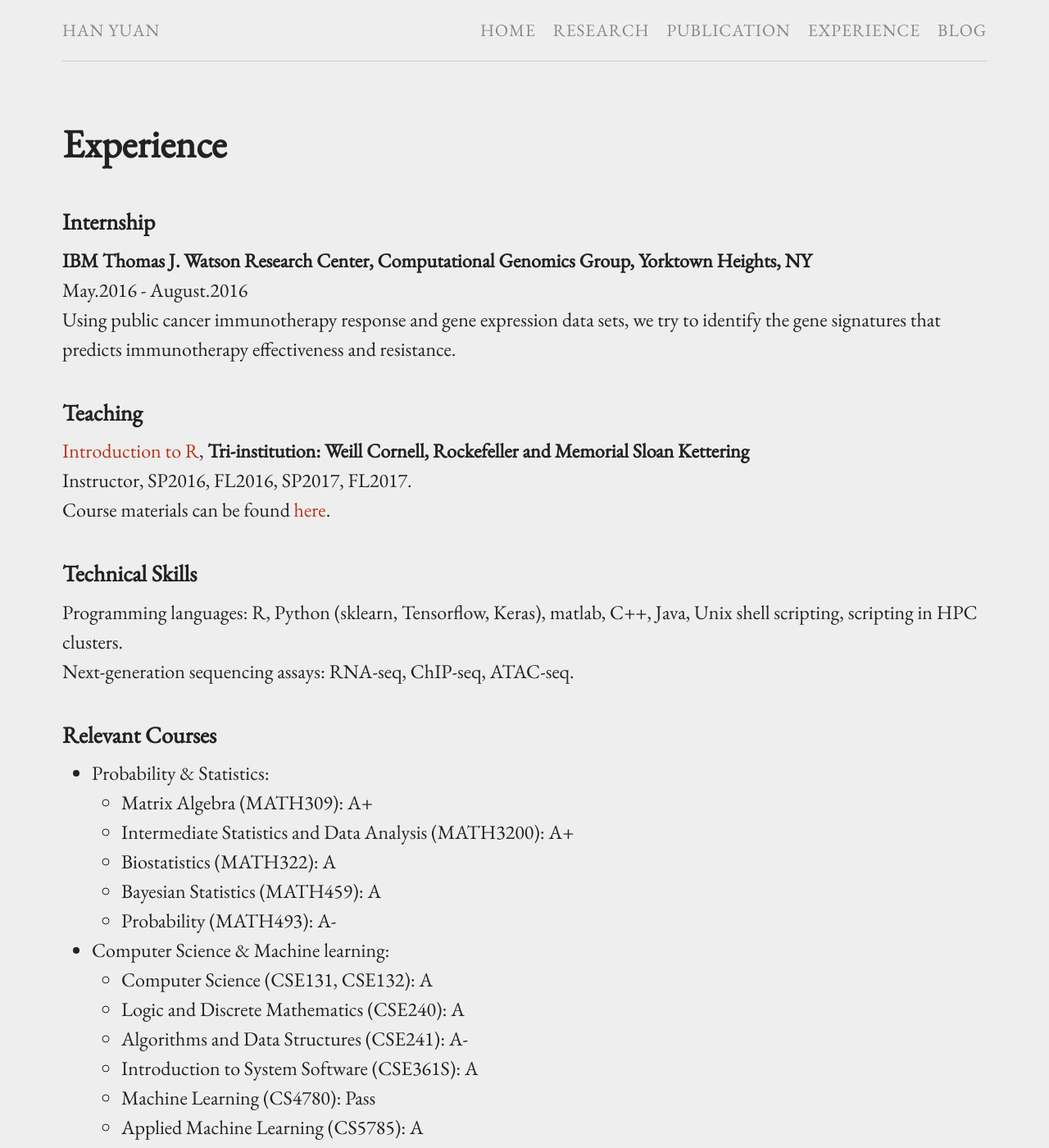
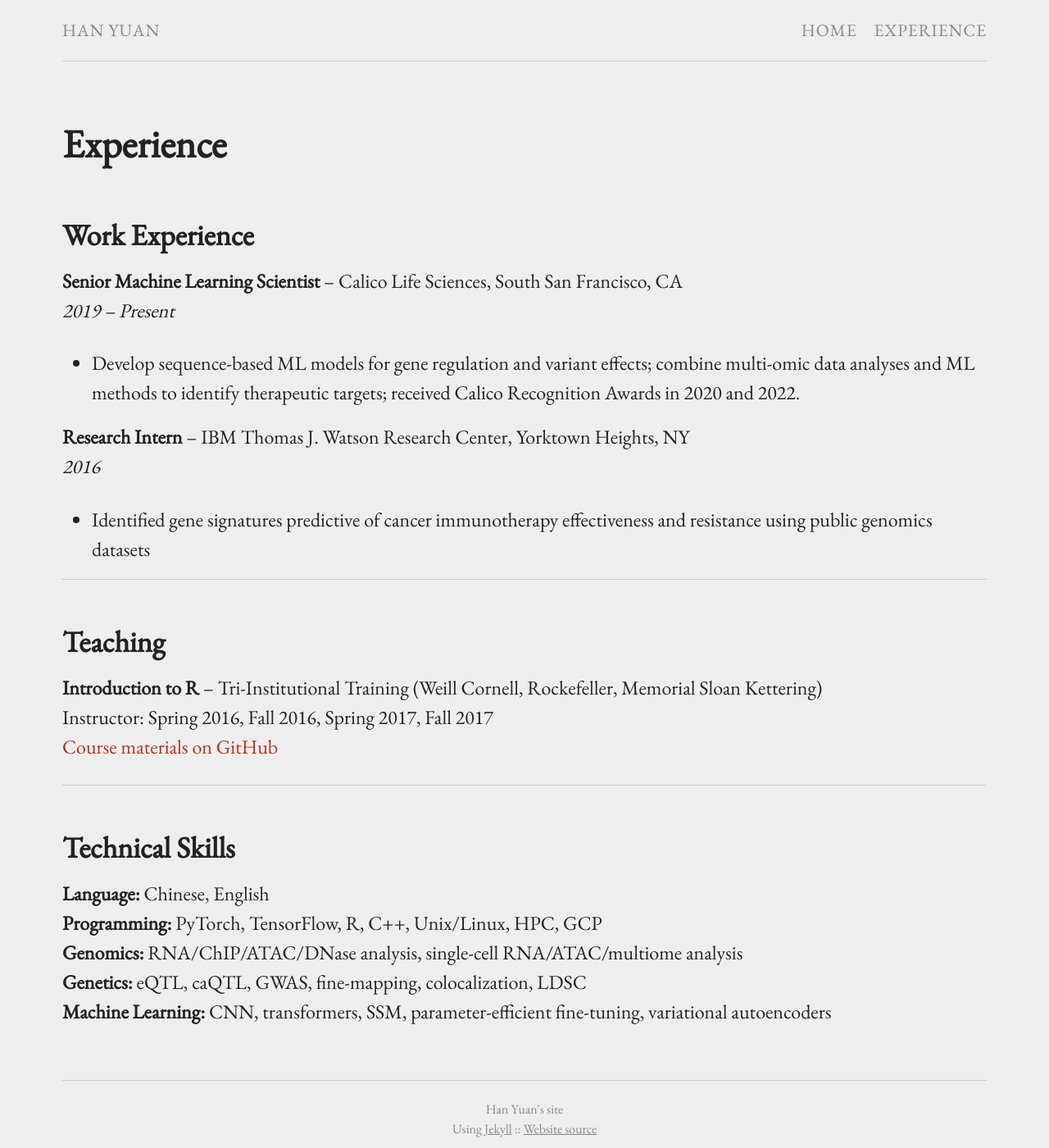
Before and after one commit to hy395/hy395.github.io, a Jekyll site: the page built from experience.md, in a window 1280 px wide and 1400 px high. Shown: the whole window at 82% size. Built offline with Jekyll 4.4.1, drawn with Linux system fonts in a browser that asks for light colours; some of the changed text lies outside the part shown.

Commit message:
update 2026

```diff
--- a/experience.md
+++ b/experience.md
@@ -4,39 +4,32 @@ title: Experience
 permalink: /experience/
 ---
 
-### Internship
-**IBM Thomas J. Watson Research Center, Computational Genomics Group, Yorktown Heights, NY** <br />
-May.2016 - August.2016 <br />
-Using public cancer immunotherapy response and gene expression data sets, we try to identify the gene signatures that predicts immunotherapy effectiveness and resistance.
+## Work Experience
 
-### Teaching
-[Introduction to R], **Tri-institution: Weill Cornell, Rockefeller and Memorial Sloan Kettering** <br />
-Instructor, SP2016, FL2016, SP2017, FL2017. <br />
-Course materials can be found [here].
+**Senior Machine Learning Scientist** – Calico Life Sciences, South San Francisco, CA
+*2019 – Present*
 
-### Technical Skills
-Programming languages: R, Python (sklearn, Tensorflow, Keras), matlab, C++, Java, Unix shell scripting, scripting in HPC clusters. <br />
-Next-generation sequencing assays: RNA-seq, ChIP-seq, ATAC-seq.
+* Develop sequence-based ML models for gene regulation and variant effects; combine multi-omic data analyses and ML methods to identify therapeutic targets;  received Calico Recognition Awards in 2020 and 2022.
 
-### Relevant Courses
-* Probability & Statistics:
-	* Matrix Algebra (MATH309): A+
-	* Intermediate Statistics and Data Analysis (MATH3200): A+
-	* Biostatistics (MATH322): A
-	* Bayesian Statistics (MATH459): A
-	* Probability (MATH493): A-
-* Computer Science & Machine learning:
-	* Computer Science (CSE131, CSE132): A
-	* Logic and Discrete Mathematics (CSE240): A
-	* Algorithms and Data Structures (CSE241): A-
-	* Introduction to System Software (CSE361S): A
-	* Machine Learning (CS4780): Pass
-	* Applied Machine Learning (CS5785): A
-	* Probablistic Graphical Models (BTRY6790): A-
+**Research Intern** – IBM Thomas J. Watson Research Center, Yorktown Heights, NY
+*2016*
 
-### University Service
-Tri-I CBM program Student Council member (2015-2016). <br />
-Tri-I CBM program Committee member (2016-2017).
+* Identified gene signatures predictive of cancer immunotherapy effectiveness and resistance using public genomics datasets
 
-[Introduction to R]: http://www.trii.org/courses/r.html
-[here]: https://github.com/hy395/R-course
+---
+
+## Teaching
+
+**Introduction to R** – Tri-Institutional Training (Weill Cornell, Rockefeller, Memorial Sloan Kettering)
+Instructor: Spring 2016, Fall 2016, Spring 2017, Fall 2017
+[Course materials on GitHub](https://github.com/hy395/R-course)
+
+---
+
+## Technical Skills
+
+**Language:** Chinese, English
+**Programming:** PyTorch, TensorFlow, R, C++, Unix/Linux, HPC, GCP
+**Genomics:** RNA/ChIP/ATAC/DNase analysis, single-cell RNA/ATAC/multiome analysis
+**Genetics:** eQTL, caQTL, GWAS, fine-mapping, colocalization, LDSC
+**Machine Learning:** CNN, transformers, SSM, parameter-efficient fine-tuning, variational autoencoders
```
Also changed, not shown: _data/menu.yml (+0 -9 lines), blog.md (deleted, +0 -21 lines), index.md (+34 -21 lines), publication.md (deleted, +0 -68 lines), research.md (deleted, +0 -27 lines).
